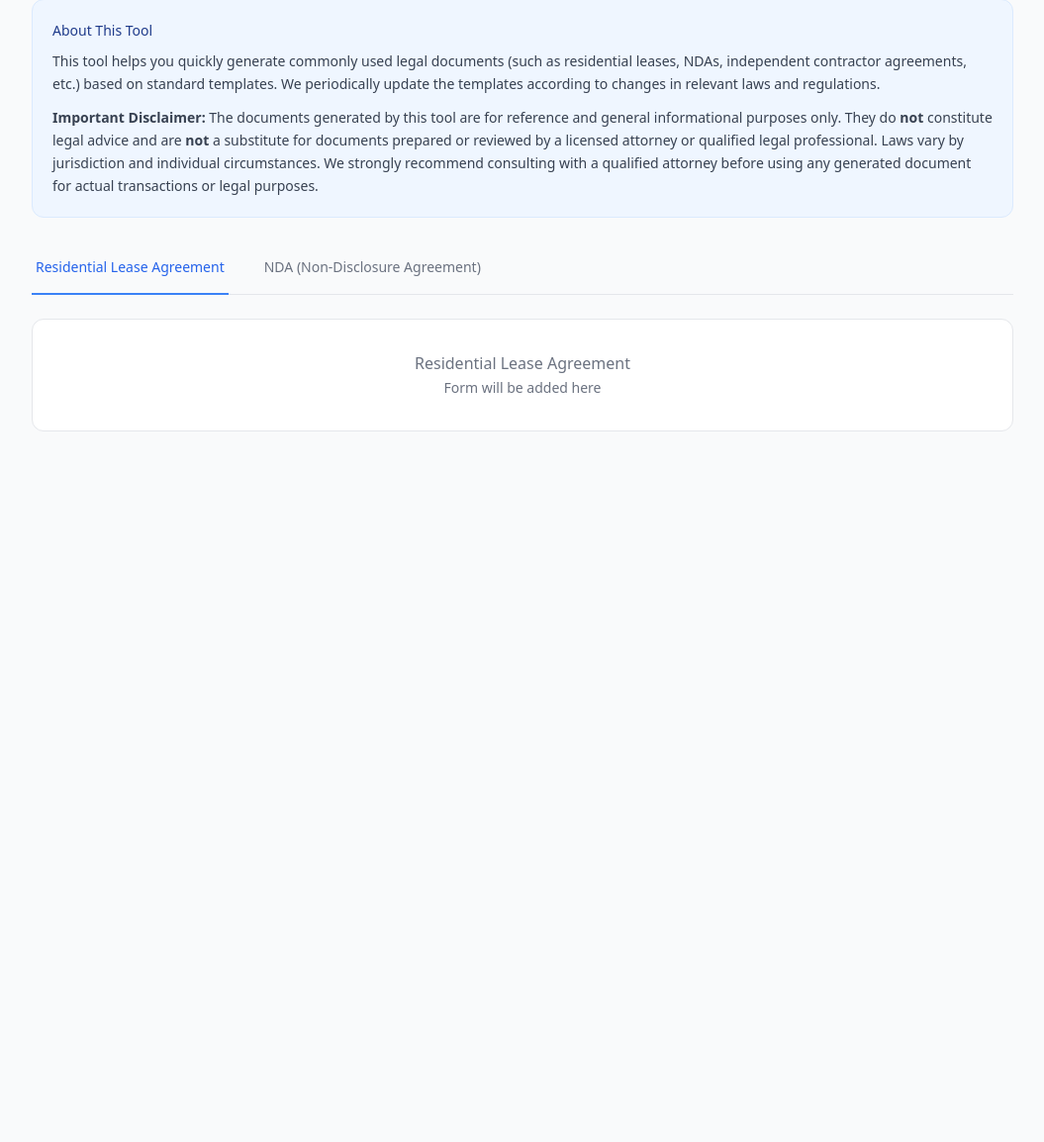
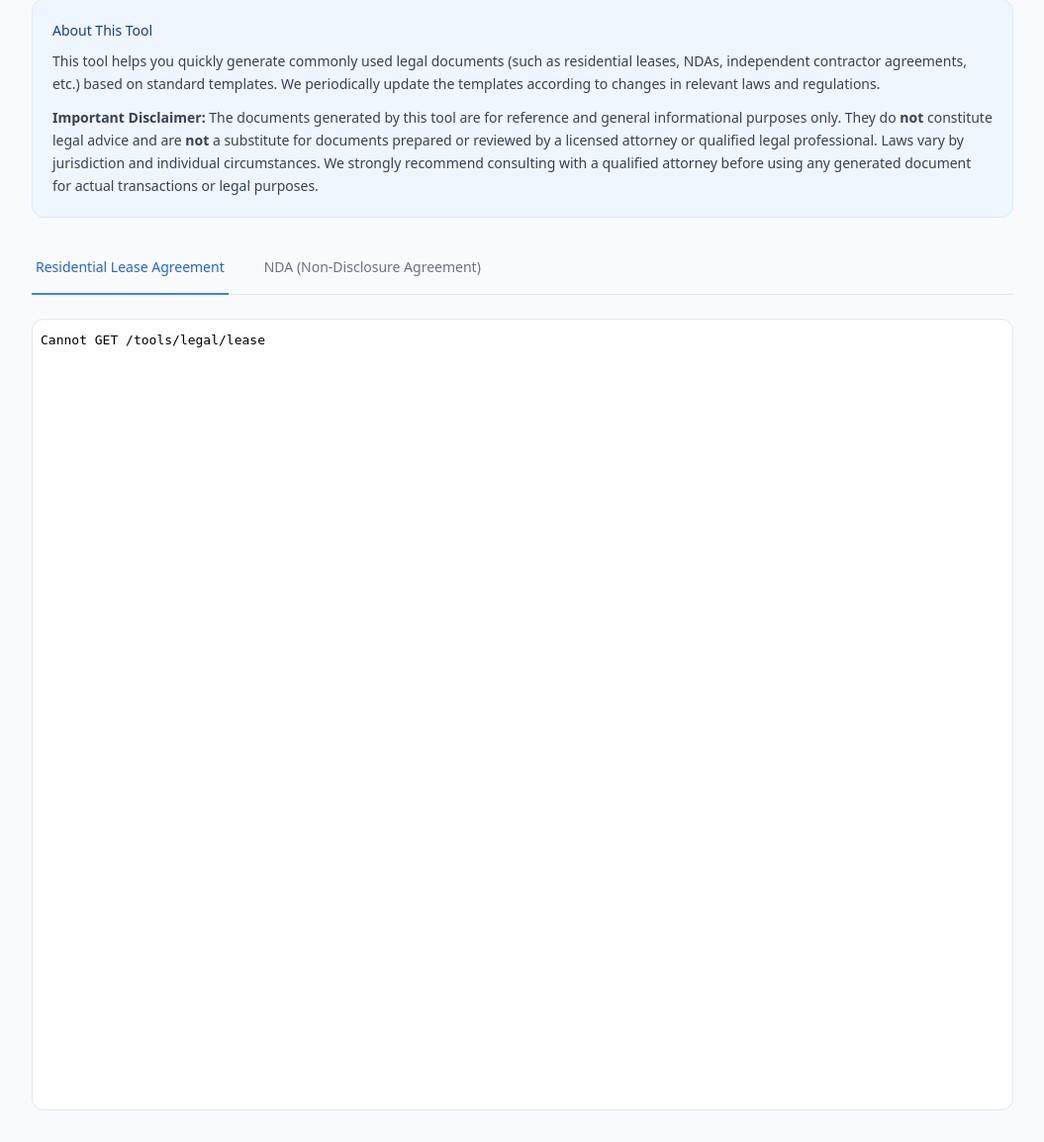
Before and after one commit to songke78772-oss/toolnest-v3, a Node server app: template views/legal-document.ejs in a window 1280 px wide. Shown: the part 125-1279 px from the top of the page at 99% size, without its empty margins (112-1167 px from the left). Before the commit the page ends 561 px from the top, so only its background shows below. Run offline with Node 20, Linux system fonts and the light colour scheme; the template is opened without the code that fills it, so the values that code supplies are empty; some libraries are stand-ins or nearby versions.

Commit message:
Refactor tab switching to use loadTool function

```diff
--- a/views/legal-document.ejs
+++ b/views/legal-document.ejs
@@ -27,46 +27,34 @@
     <!-- Tabs -->
     <div class="mt-6 border-b border-gray-200">
       <nav class="-mb-px flex space-x-8" aria-label="Tabs">
-        <button onclick="switchTab('lease')" id="tab-lease" class="tab-btn border-blue-500 text-blue-600 whitespace-nowrap py-4 px-1 border-b-2 font-medium text-sm">
+        <button onclick="loadTool('lease')" id="tab-lease" class="tab-btn border-blue-500 text-blue-600 whitespace-nowrap py-4 px-1 border-b-2 font-medium text-sm">
           Residential Lease Agreement
         </button>
-        <button onclick="switchTab('nda')" id="tab-nda" class="tab-btn border-transparent text-gray-500 hover:text-gray-700 hover:border-gray-300 whitespace-nowrap py-4 px-1 border-b-2 font-medium text-sm">
+        <button onclick="loadTool('nda')" id="tab-nda" class="tab-btn border-transparent text-gray-500 hover:text-gray-700 hover:border-gray-300 whitespace-nowrap py-4 px-1 border-b-2 font-medium text-sm">
           NDA (Non-Disclosure Agreement)
         </button>
       </nav>
     </div>
 
-    <!-- Content Areas -->
-    <div id="content-lease" class="tab-content mt-6">
-      <div class="bg-white rounded-xl border border-gray-200 p-8 text-center text-gray-500">
-        Residential Lease Agreement<br>
-        <span class="text-sm">Form will be added here</span>
-      </div>
-    </div>
-
-    <div id="content-nda" class="tab-content mt-6 hidden">
-      <div class="bg-white rounded-xl border border-gray-200 p-8 text-center text-gray-500">
-        NDA (Non-Disclosure Agreement)<br>
-        <span class="text-sm">Form will be added here</span>
-      </div>
+    <!-- Frame -->
+    <div class="mt-6 bg-white rounded-xl border border-gray-200 overflow-hidden" style="height: 800px;">
+      <iframe id="toolFrame" src="/tools/legal/lease" class="w-full h-full border-0"></iframe>
     </div>
   </div>
 
   <script>
-    function switchTab(tab) {
-      // Hide all content
-      document.querySelectorAll('.tab-content').forEach(el => el.classList.add('hidden'));
-      // Reset all tabs
+    function loadTool(type) {
+      // Update iframe
+      document.getElementById('toolFrame').src = '/tools/legal/' + type;
+
+      // Update tab styles
       document.querySelectorAll('.tab-btn').forEach(el => {
         el.classList.remove('border-blue-500', 'text-blue-600');
         el.classList.add('border-transparent', 'text-gray-500');
       });
-
-      // Show selected
-      document.getElementById('content-' + tab).classList.remove('hidden');
-      const activeTab = document.getElementById('tab-' + tab);
-      activeTab.classList.remove('border-transparent', 'text-gray-500');
-      activeTab.classList.add('border-blue-500', 'text-blue-600');
+      const active = document.getElementById('tab-' + type);
+      active.classList.remove('border-transparent', 'text-gray-500');
+      active.classList.add('border-blue-500', 'text-blue-600');
     }
   </script>
 </body>
```
